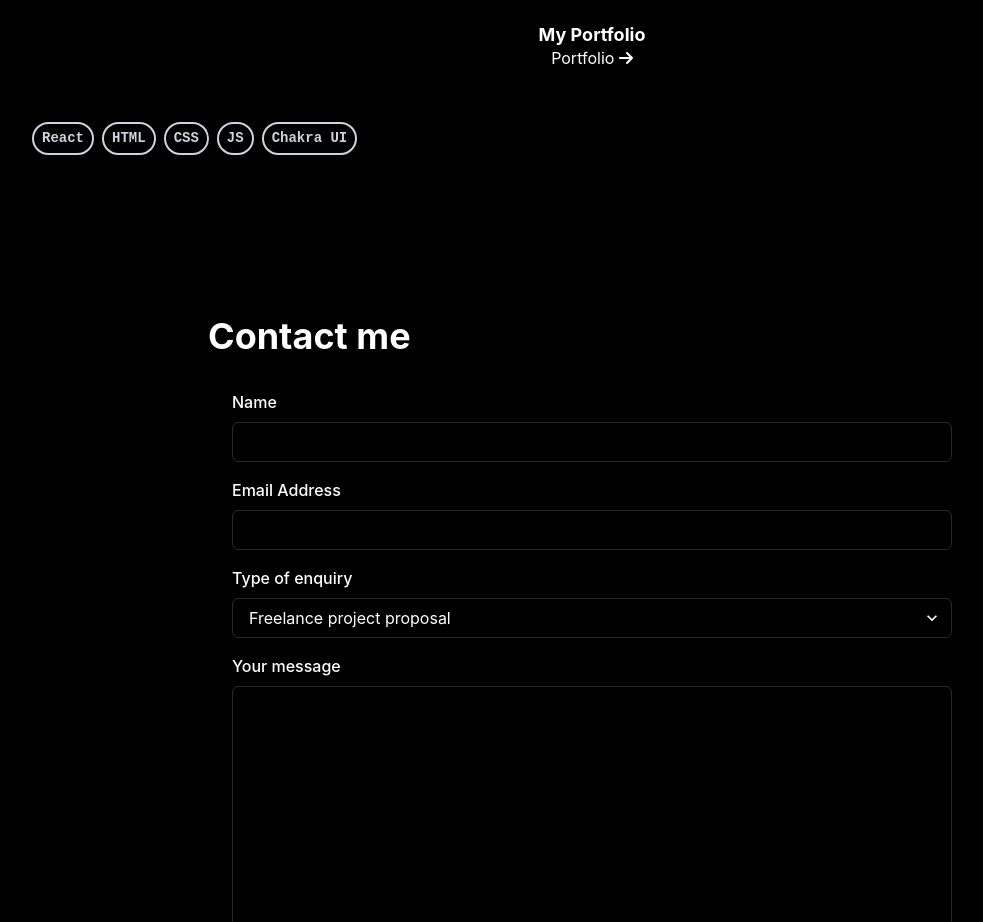
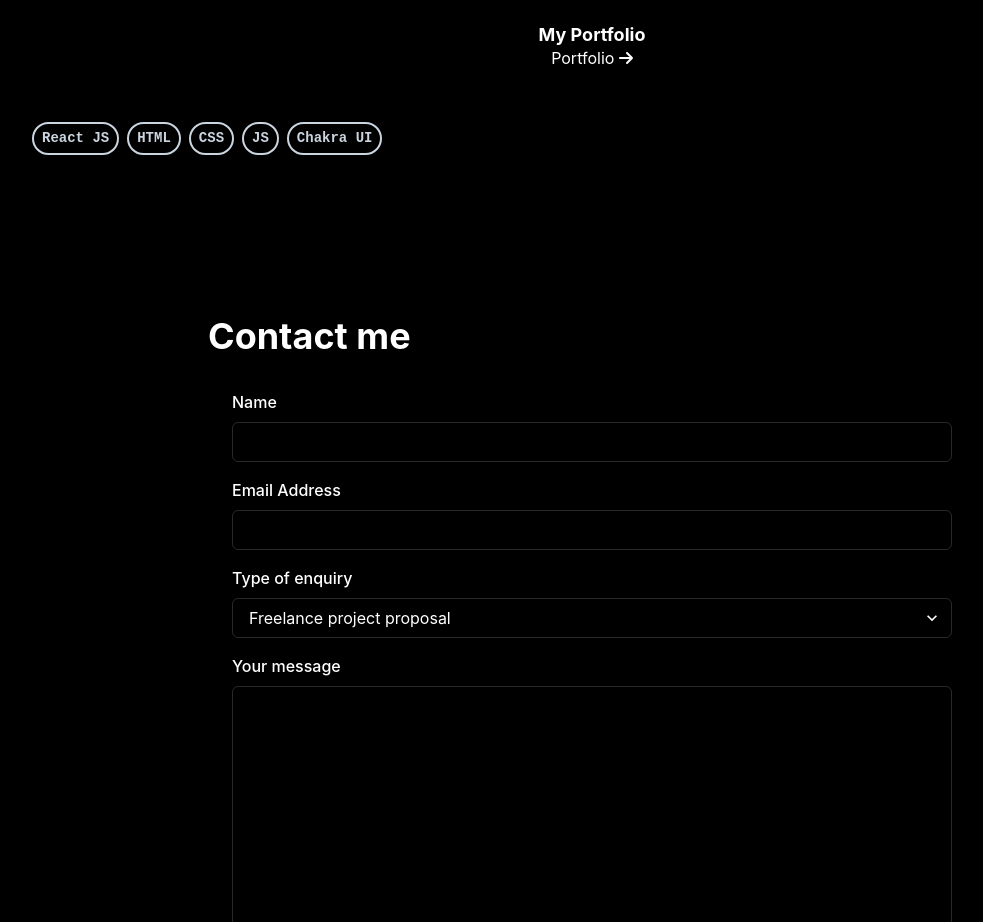
Before and after one commit to Julian-Jenkinson/Julian-Jenkinson.github.io, a React (Create React App) app: page / in a window 1280 px wide. Shown: the part 4220-5142 px from the top of the page, without its empty margins (48-1031 px from the left). Built offline with nearby package versions, Linux system fonts and the light colour scheme.

Commit message:
Improved  project card

```diff
--- a/src/components/Card.js
+++ b/src/components/Card.js
@@ -5,7 +5,7 @@ import React, { useState, useEffect } from "react";
 import { useColorModeValue } from "@chakra-ui/react";
 import { CloseIcon } from "@chakra-ui/icons";
 
-const Card = ({ title, type, description1, description2, imageSrc, stack, repo, url, }) => {
+const Card = ({ title, type, description, feature1Heading, feature1Description, feature2Heading, feature2Description, imageSrc, stack, repo, url, }) => {
   const [showPopout, setShowPopout] = useState(false);
 
   // Disable background scrolling when popout is open
@@ -167,7 +167,7 @@ const Card = ({ title, type, description1, description2, imageSrc, stack, repo,
                 </Box>
               ))}
             </HStack>
-            <Text mb={4} fontSize="16px">{description1}</Text>
+            <Text mb={4} fontSize="16px">{description}</Text>
             <HStack mb={6}>
               <a
                 href={repo}
@@ -200,7 +200,8 @@ const Card = ({ title, type, description1, description2, imageSrc, stack, repo,
               </Button>
             </a >
             </HStack>
-            <Text mb={4} fontSize="16px">{description2}</Text>
+            <Heading><Text mb={4} fontFamily="body" fontSize="28px">{feature1Heading}</Text></Heading>
+            <Text mb={4} fontSize="16px">{feature1Description}</Text>
             <Box
             display="grid"
             placeItems="center"
--- a/src/components/ProjectsSection.js
+++ b/src/components/ProjectsSection.js
@@ -8,10 +8,12 @@ const projects = [
   {
     title: "Graduate Nurse Job Match",
     type: "Job Platform",
-    description1:
+    description:
       "Handy tool belt to create amazing AR components in a React app, with redux integration via middleware️",
-    description2:
-      "Heres some more infomration about this project",
+    feature1Heading:"Pure CSS",
+    feature1Description:"Plenty of CSS here!",
+    feature2Heading:"?",
+    feature2Description:"?",
     getImageSrc: () => require("../images/project1.1.png"),
     stack: ['PHP', 'HTML', 'CSS', 'JS'],
     repo: "https://github.com/catc4ke/lume",
@@ -22,10 +24,12 @@ const projects = [
   {
     title: "Lume Web Design",
     type: "Static Web Site",
-    description1:
+    description:
       "A scrollable bottom sheet with virtualisation support, native animations at 60 FPS and fully implemented in JS land 🔥️",
-    description2:
-      "Heres some more infomration about this project",
+    feature1Heading:"Pure CSS",
+    feature1Description:"Lots of CSS here!",
+    feature2Heading:"?",
+    feature2Description:"?",
     getImageSrc: () => require("../images/project2.webp"),
     stack: ['PHP', 'HTML', 'CSS', 'JS'],
     repo: "https://github.com/catc4ke/lume",
@@ -35,12 +39,14 @@ const projects = [
   {
     title: "My Portfolio",
     type: "Portfolio",
-    description1:
-      "A One-stop shop for photographers to share and monetize their photos, allowing them to have a second source of income",
-    description2:
-      "Heres some more infomration about this project",
+    description:
+      "My personal porfolio website built in React and styled with Chakra UI  ",
+    feature1Heading:"?",
+    feature1Description:"?",
+    feature2Heading:"?",
+    feature2Description:"?",
     getImageSrc: () => require("../images/project3.png"),
-    stack: ['React', 'HTML', 'CSS', 'JS', 'Chakra UI'],
+    stack: ['React JS', 'HTML', 'CSS', 'JS', 'Chakra UI'],
     repo: "https://github.com/catc4ke/lume",
     url: "https://lumewebdesign.com.au",
 
@@ -70,8 +76,11 @@ const ProjectsSection = () => {
             key={project.title}
             title={project.title}
             type={project.type}
-            description1={project.description1}
-            description2={project.description2}
+            description={project.description}
+            feature1Heading={project.feature1Heading}
+            feature1Description={project.feature1Description}
+            feature2Heading={project.feature2Heading}
+            feature2Description={project.feature2Description}
             imageSrc={project.getImageSrc()}
             stack={project.stack}
             repo={project.repo}
```
